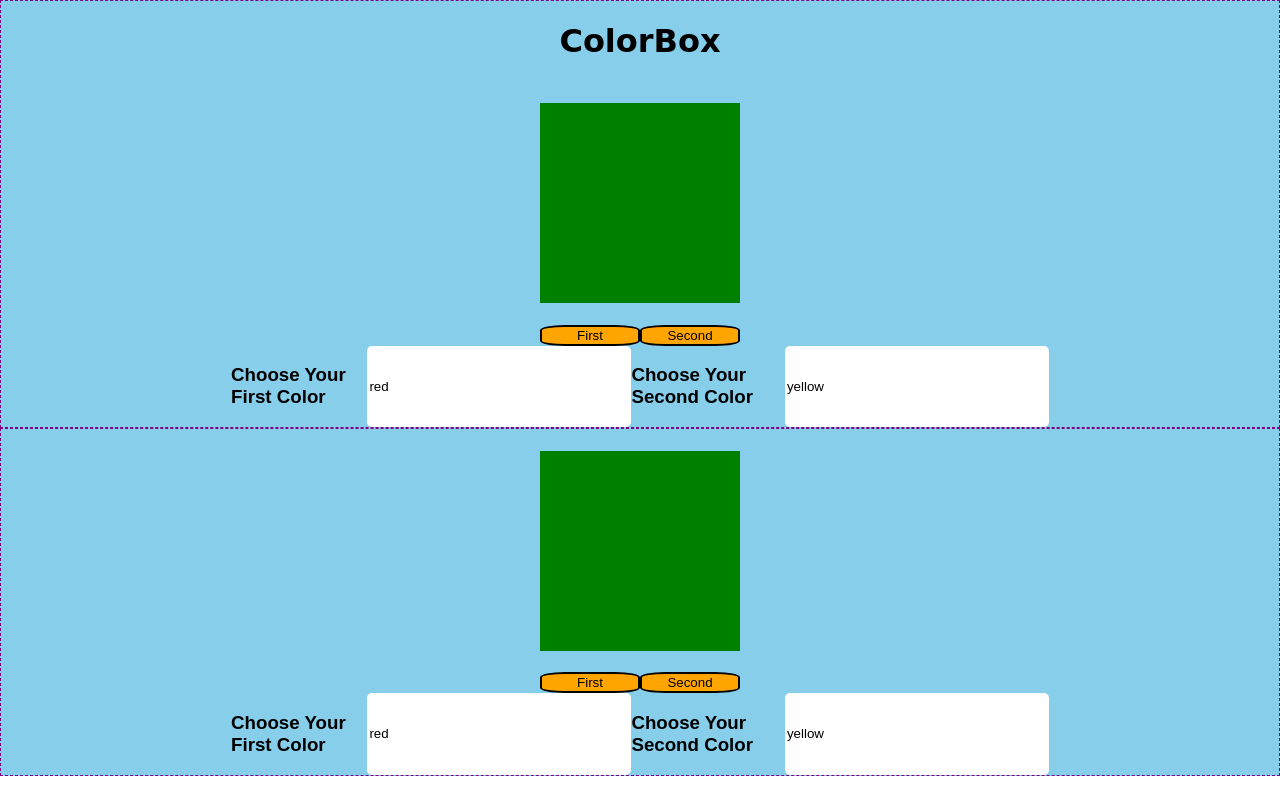
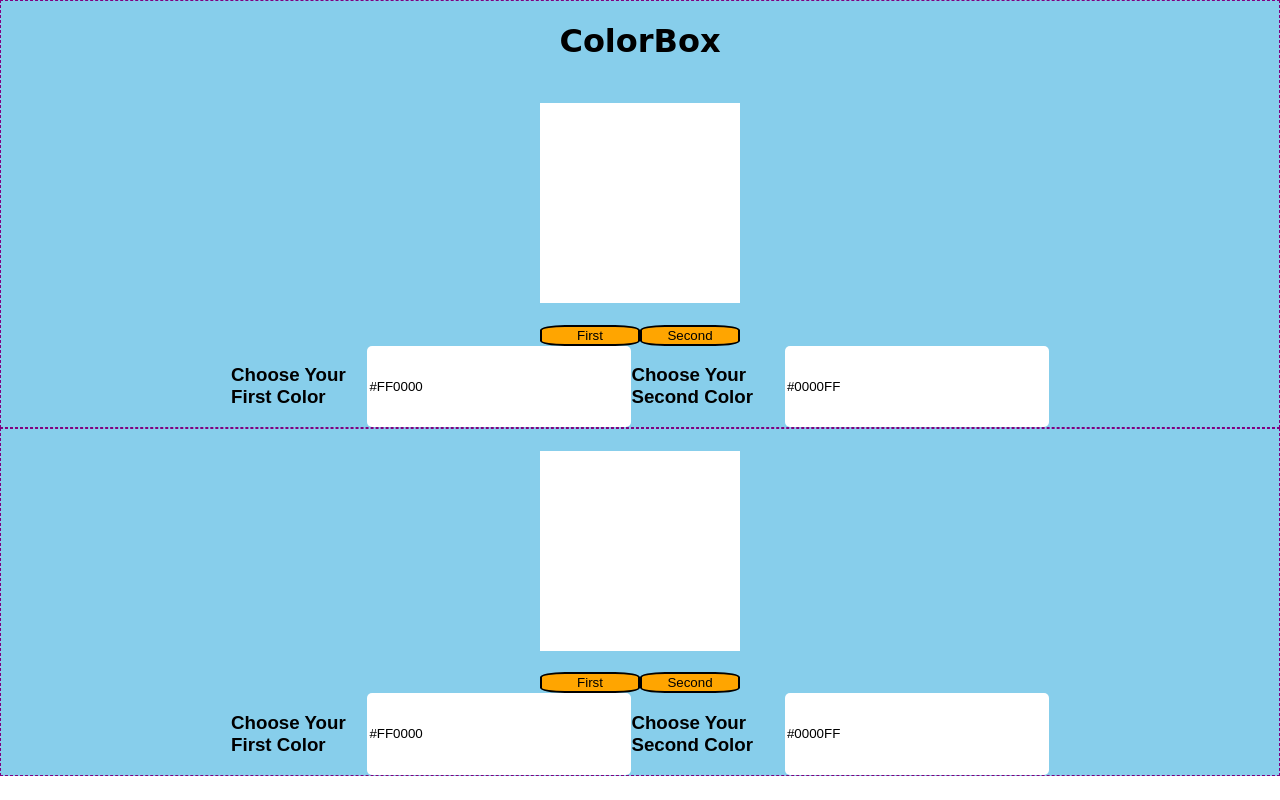
Before and after one commit to davidborah-gda/react-color-box, a React (Create React App) app: page / in a window 1280 px wide. Built offline with nearby package versions, Linux system fonts and the light colour scheme.

Commit message:
Added HEX codes in for default colors

```diff
--- a/src/ColorBox.js
+++ b/src/ColorBox.js
@@ -7,9 +7,9 @@ class ColorBox extends Component {
   constructor(props) {
     super(props);
     this.state = {
-      color: "green",
-      first: "red",
-      second: "yellow"
+      color: "white",
+      first: "#FF0000",
+      second: "#0000FF"
     };
   }
 
```
